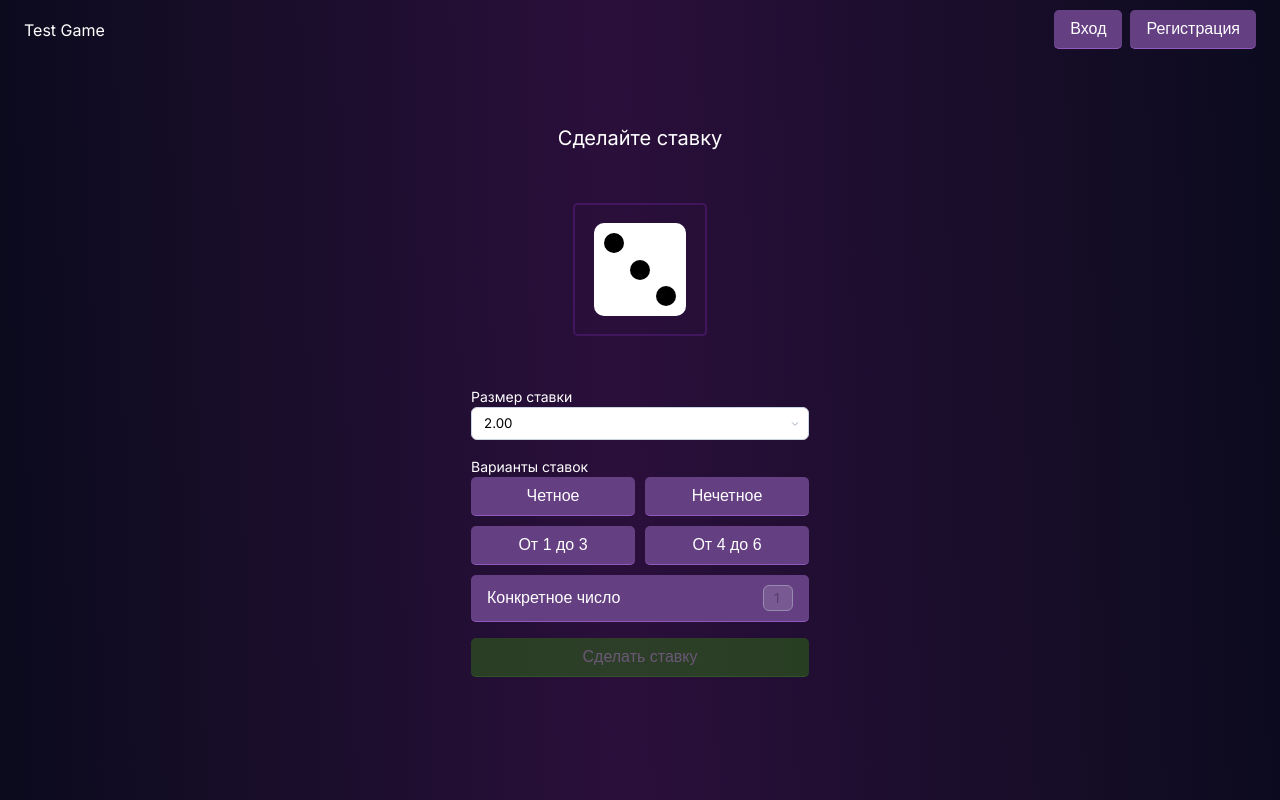
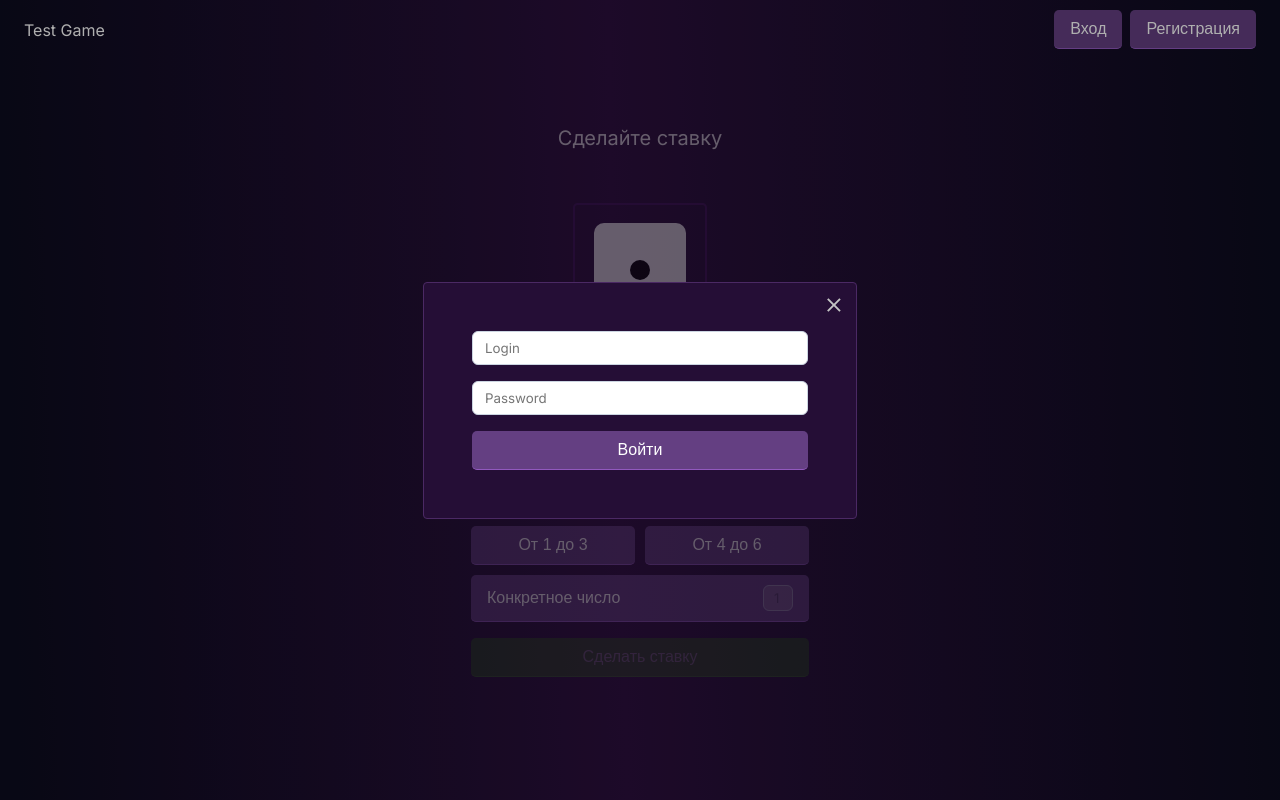
Before and after one commit to danbka763/cube, a Next.js app: page / in a window 1280 px wide. Both pictures are taken after a click on the button "Вход". Built offline with nearby package versions, Linux system fonts and the light colour scheme.

Commit message:
feat: Обвязка всей страницы в контекст авторизации

```diff
--- a/src/app/page.tsx
+++ b/src/app/page.tsx
@@ -3,13 +3,18 @@ import { GlobalStyle } from "./global-style";
 import { Main } from "@/atoms/main";
 import { Header } from "@/organisms/header";
 import { Game } from "@/organisms/game";
+import { AuthContextProvider } from "@/contexts/auth-context";
+import { LoginModal } from "@/organisms/login-modal";
 
 export default function Home() {
   return (
-    <Main>
-      <GlobalStyle />
-      <Header />
-      <Game />
-    </Main>
+    <AuthContextProvider>
+      <Main>
+        <GlobalStyle />
+        <Header />
+        <Game />
+        <LoginModal />
+      </Main>
+    </AuthContextProvider>
   );
 }
--- a/src/atoms/dice-roller/dice-roller.tsx
+++ b/src/atoms/dice-roller/dice-roller.tsx
@@ -83,10 +83,9 @@ const Dot = styled.div`
 interface IProps {
   rolling: boolean;
   dots: number;
-  setDots: (dots: number) => void;
 }
 
-export const DiceRoller: React.FC<IProps> = ({ rolling, dots, setDots }) => {
+export const DiceRoller: React.FC<IProps> = ({ rolling, dots }) => {
   let dotsRender = [];
 
   for (let dot = 1; dot <= dots; dot++)
--- /dev/null
+++ b/src/atoms/modal/index.ts
@@ -0,0 +1 @@
+export { Modal } from "./modal";
--- /dev/null
+++ b/src/atoms/modal/modal.tsx
@@ -0,0 +1,69 @@
+import styled from "styled-components";
+import { Input } from "../input";
+import { Button } from "../button";
+import Image from "next/image";
+
+const ModalContainer = styled.div<{ $open: boolean }>`
+  position: absolute;
+  left: 0;
+  top: 0;
+  width: 100%;
+  height: 100%;
+  background-color: #00000050;
+  z-index: 0;
+
+  display: ${({ $open }) => ($open ? "flex" : "none")};
+  justify-content: center;
+  align-items: center;
+`;
+
+const BodyModalContainer = styled.div`
+  background-color: #250e36;
+  border: 1px solid #4b2964;
+  border-radius: 4px;
+  padding: 48px;
+  width: 100%;
+  max-width: 434px;
+  position: relative;
+  z-index: 1;
+
+  display: flex;
+  flex-direction: column;
+  gap: 16px;
+`;
+
+const Exit = styled.button`
+  border: 0;
+  background: none;
+  width: 28px;
+  height: 28px;
+  display: flex;
+  justify-content: center;
+  align-items: center;
+  position: absolute;
+  top: 8px;
+  right: 8px;
+  cursor: pointer;
+`;
+
+interface IProps {
+  controller: { open: boolean; setOpen: (open: boolean) => void };
+  children: JSX.Element | JSX.Element[];
+}
+
+export const Modal: React.FC<IProps> = (props) => {
+  const {
+    controller: { open, setOpen },
+    children,
+  } = props;
+  return (
+    <ModalContainer $open={open}>
+      <BodyModalContainer>
+        <Exit onClick={() => setOpen(false)}>
+          <Image src="/exit.svg" alt="exit" width={14.6} height={14} />
+        </Exit>
+        {children}
+      </BodyModalContainer>
+    </ModalContainer>
+  );
+};
--- /dev/null
+++ b/src/contexts/auth-context.tsx
@@ -0,0 +1,25 @@
+import React, { createContext, useState } from "react";
+
+const AuthContext = createContext(
+  {} as {
+    auth: boolean;
+    setAuth: (auth: boolean) => void;
+    openModal: boolean;
+    setOpenModal: (open: boolean) => void;
+  }
+);
+
+const AuthContextProvider = (props: { children: JSX.Element }) => {
+  const { children } = props;
+
+  const [auth, setAuth] = useState(false);
+  const [openModal, setOpenModal] = useState(false);
+
+  return (
+    <AuthContext.Provider value={{ auth, setAuth, openModal, setOpenModal }}>
+      {children}
+    </AuthContext.Provider>
+  );
+};
+
+export { AuthContext, AuthContextProvider };
--- a/src/molecules/auth/auth.tsx
+++ b/src/molecules/auth/auth.tsx
@@ -1,15 +1,19 @@
 import { Button } from "@/atoms/button";
+import { AuthContext } from "@/contexts/auth-context";
+import { useContext } from "react";
 import styled from "styled-components";
 
 const ButtonContainer = styled.div`
+  position: relative;
   display: flex;
   gap: 8px;
-`
+`;
 
 export const Auth = () => {
+  const { setOpenModal } = useContext(AuthContext);
   return (
     <ButtonContainer>
-      <Button>Вход</Button>
+      <Button onClick={() => setOpenModal(true)}>Вход</Button>
       <Button>Регистрация</Button>
     </ButtonContainer>
   );
--- a/src/organisms/game/game.tsx
+++ b/src/organisms/game/game.tsx
@@ -1,6 +1,6 @@
 import { Text } from "@/atoms/text";
 import { DiceRoller } from "@/atoms/dice-roller";
-import { useState } from "react";
+import { useContext, useState } from "react";
 import styled from "styled-components";
 import { TextAndComponent } from "@/molecules/text-and-component";
 import { SelectComponent } from "@/molecules/select";
@@ -8,14 +8,20 @@ import { SelectVariant } from "@/molecules/select-variant";
 import { Button } from "@/atoms/button";
 import { EVariant } from "@/model/variant";
 import { getRandomIntArbitrary } from "@/utils/random";
+import { AuthContext } from "@/contexts/auth-context";
 
-const StyledGameComponent = styled.section`
+const StyledGameComponent = styled.section<{ disabled: boolean }>`
   width: 100%;
   height: 100%;
   display: flex;
   justify-content: center;
   align-items: center;
   flex-direction: column;
+
+  & > * {
+    pointer-events: ${({ disabled }) => (disabled ? "none" : "auto")};
+    opacity: ${({ disabled }) => (disabled ? "50%" : 1)};
+  }
 `;
 
 const Content = styled.div`
@@ -38,15 +44,17 @@ const CreatingBetButton = styled(Button)`
   }
 `;
 
-export const Game = () => {
+export const Game: React.FC = () => {
+  const disabled = !useContext(AuthContext).auth;
+
   const [rolling, setRolling] = useState(false);
   const [variant, setVariant] = useState(EVariant.none);
   const [bet, setBet] = useState(2);
-  const [dots, setDots] = useState(3);
+  const [dots, setDots] = useState(1);
 
   const rollDice = () => {
     setRolling(true);
-    const timeout = getRandomIntArbitrary(750, 1200)
+    const timeout = getRandomIntArbitrary(750, 1200);
     const interval = setInterval(() => {
       setDots(getRandomIntArbitrary(1, 6));
     }, 25);
@@ -57,11 +65,11 @@ export const Game = () => {
   };
 
   return (
-    <StyledGameComponent>
+    <StyledGameComponent disabled={disabled}>
       <Content>
         <Text fontSize={20}>Сделайте ставку</Text>
 
-        <DiceRoller rolling={rolling} dots={dots} setDots={setDots} />
+        <DiceRoller rolling={rolling} dots={dots} />
 
         <TextAndComponent text="Размер ставки">
           <SelectComponent
--- a/src/organisms/header/header.tsx
+++ b/src/organisms/header/header.tsx
@@ -1,7 +1,8 @@
 import { Text } from "@/atoms/text";
+import { AuthContext } from "@/contexts/auth-context";
 import { Auth } from "@/molecules/auth";
 import { VersionModule } from "@/molecules/version-module";
-import { useState } from "react";
+import { useContext, useState } from "react";
 import styled from "styled-components";
 
 const StyledHeader = styled.header`
@@ -14,7 +15,7 @@ const StyledHeader = styled.header`
 `;
 
 export const Header = () => {
-  const [isAuth, setIsAuth] = useState(false);
+  const { auth: isAuth } = useContext(AuthContext);
   return (
     <StyledHeader>
       <Text>Test Game</Text>
--- /dev/null
+++ b/src/organisms/login-modal/index.ts
@@ -0,0 +1 @@
+export { LoginModal } from "./login-modal";
--- /dev/null
+++ b/src/organisms/login-modal/login-modal.tsx
@@ -0,0 +1,16 @@
+import { Button } from "@/atoms/button";
+import { Input } from "@/atoms/input";
+import { Modal } from "@/atoms/modal";
+import { AuthContext } from "@/contexts/auth-context";
+import { useContext } from "react";
+
+export const LoginModal: React.FC = () => {
+  const { openModal, setOpenModal } = useContext(AuthContext);
+  return (
+    <Modal controller={{ open: openModal, setOpen: setOpenModal }}>
+      <Input placeholder="Login" />
+      <Input placeholder="Password" />
+      <Button>Войти</Button>
+    </Modal>
+  );
+};
--- a/tsconfig.json
+++ b/tsconfig.json
@@ -23,6 +23,7 @@
       "@/molecules": ["./src/molecules"],
       "@/organisms": ["./src/organisms"],
       "@/templates": ["./src/templates"],
+      "@/contexts": ["./src/contexts"],
     }
   },
   "include": ["next-env.d.ts", "**/*.ts", "**/*.tsx", ".next/types/**/*.ts"],
```
Also changed, not shown: public/exit.svg (added).
